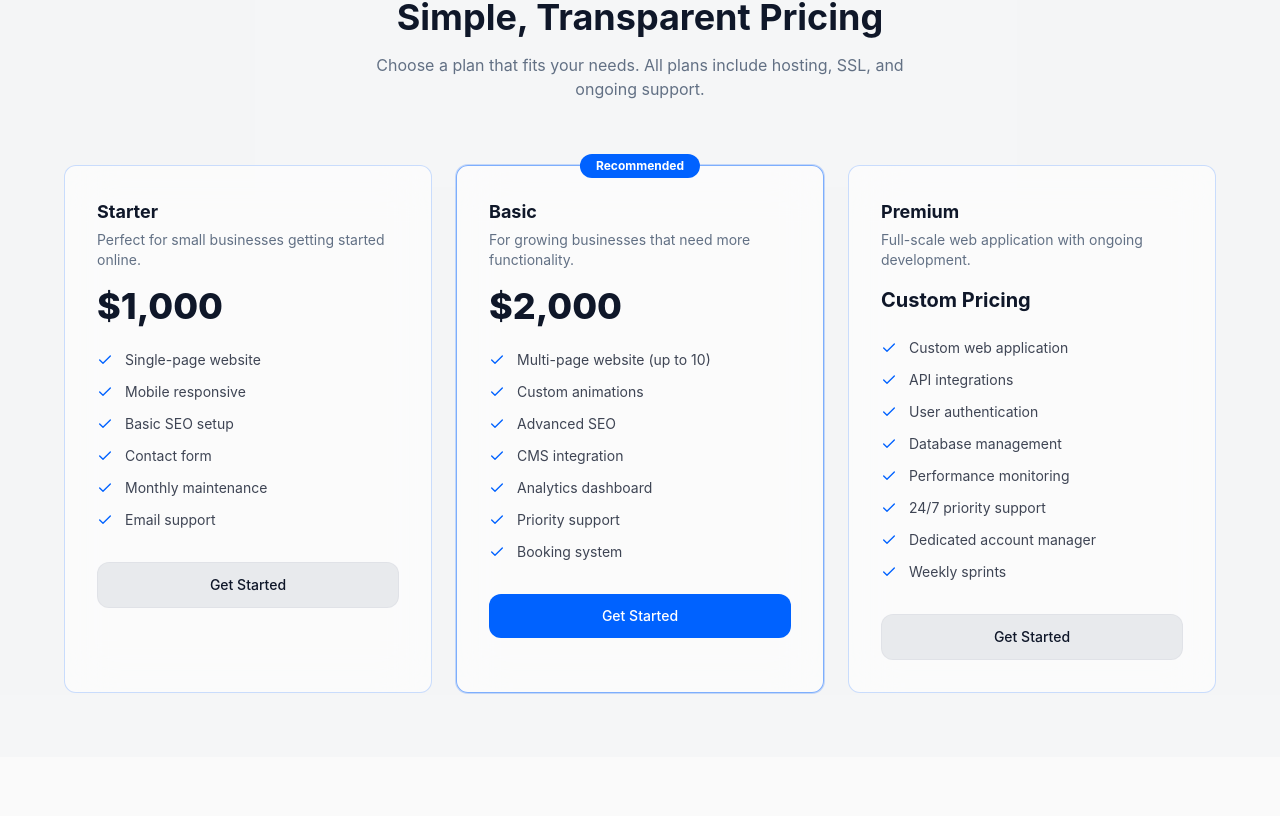
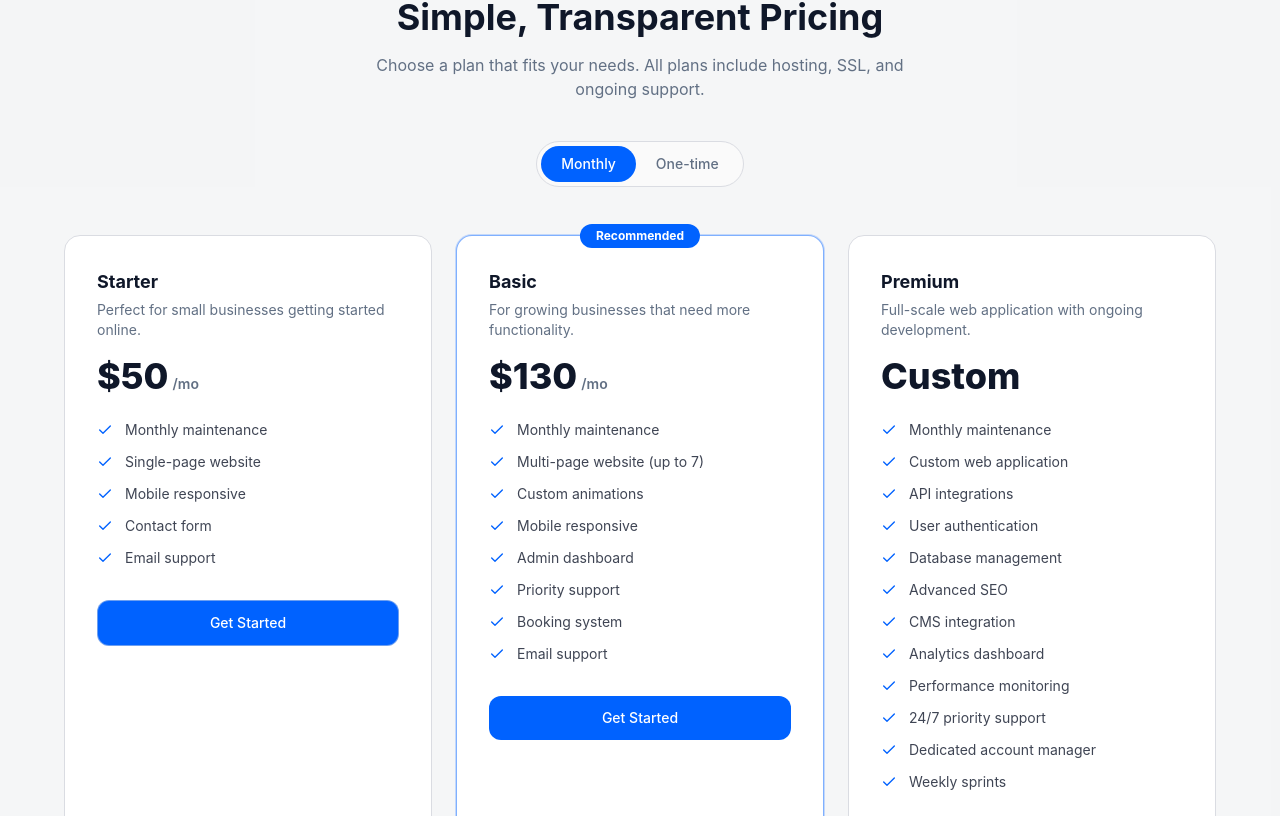
Before and after one commit to WW-AMO-TECH/AMO-TECH, a React (Vite) app: page / in a window 1280 px wide. Shown: the part 6164-6980 px from the top of the page. Built offline with nearby package versions, Linux system fonts and the light colour scheme.

Commit message:
32nd commit - Edited the pricing and contact form

```diff
--- a/index.html
+++ b/index.html
@@ -25,6 +25,7 @@
 
     <!-- Open Graph -->
     <meta property="og:title" content="Amo-Tech" />
+    <meta property="og:description" content="Building modern, performant websites" />
     <meta property="og:image" content="https://amo-tech.org/preview.png" />
     <meta property="og:url" content="https://amo-tech.org/" />
     <meta property="og:type" content="website" />
@@ -32,6 +33,7 @@
     <!-- Twitter -->
     <meta name="twitter:card" content="summary_large_image" />
     <meta name="twitter:title" content="Amo-Tech" />
+    <meta name="twitter:description" content="Building modern, performant websites" />
     <meta name="twitter:image" content="https://amo-tech.org/preview.png" />
   </head>
   <body>
--- a/src/components/Pricing.tsx
+++ b/src/components/Pricing.tsx
@@ -1,47 +1,52 @@
 import { motion, useInView } from "framer-motion";
-import { useRef } from "react";
+import { useRef, useState } from "react";
 import { Check } from "lucide-react";
+
+type Billing = "monthly" | "oneTime";
 
 const plans = [
   {
     name: "Starter",
-    price: "$1,000",
+    monthly: "$50",
+    oneTime: "$500",
     description: "Perfect for small businesses getting started online.",
     features: [
       "Single-page website",
       "Mobile responsive",
-      "Basic SEO setup",
       "Contact form",
-      "Monthly maintenance",
       "Email support",
     ],
     highlighted: false,
   },
   {
     name: "Basic",
-    price: "$2,000",
+    monthly: "$130",
+    oneTime: "$1,500",
     description: "For growing businesses that need more functionality.",
     features: [
-      "Multi-page website (up to 10)",
+      "Multi-page website (up to 7)",
       "Custom animations",
-      "Advanced SEO",
-      "CMS integration",
-      "Analytics dashboard",
+      "Mobile responsive",
+      "Admin dashboard",
       "Priority support",
       "Booking system",
+      "Email support",
     ],
     highlighted: true,
   },
   {
     name: "Premium",
-    text: "Custom Pricing",
-    // period: "/mo",
+    monthly: "Custom",
+    oneTime: "Custom",
     description: "Full-scale web application with ongoing development.",
     features: [
       "Custom web application",
       "API integrations",
       "User authentication",
       "Database management",
+      "Advanced SEO",
+      "CMS integration",
+      "Analytics dashboard",
       "Performance monitoring",
       "24/7 priority support",
       "Dedicated account manager",
@@ -51,9 +56,12 @@ const plans = [
   },
 ];
 
+const monthlyMaintenanceFeature = "Monthly maintenance";
+
 const Pricing = () => {
   const ref = useRef(null);
   const inView = useInView(ref, { once: true, margin: "-100px" });
+  const [billing, setBilling] = useState<Billing>("monthly");
 
   return (
     <section id="pricing" className="section-padding py-16 bg-secondary/30" ref={ref}>
@@ -62,26 +70,61 @@ const Pricing = () => {
           initial={{ opacity: 0, y: 20 }}
           animate={inView ? { opacity: 1, y: 0 } : {}}
           transition={{ duration: 0.5 }}
-          className="text-center mb-16"
+          className="text-center mb-10"
         >
-          <p className="text-primary font-mono text-sm font-medium mb-3 tracking-wider uppercase">Pricing</p>
+          <p className="text-primary font-mono text-sm font-medium mb-3 tracking-wider uppercase">
+            Pricing
+          </p>
           <h2 className="text-3xl md:text-4xl font-bold mb-4">Simple, Transparent Pricing</h2>
           <p className="text-muted-foreground max-w-xl mx-auto">
             Choose a plan that fits your needs. All plans include hosting, SSL, and ongoing support.
           </p>
         </motion.div>
 
+        <div className="flex justify-center mb-12">
+          <div className="inline-flex items-center rounded-full border border-border bg-background p-1">
+            <button
+              type="button"
+              onClick={() => setBilling("monthly")}
+              className={`px-5 py-2 rounded-full text-sm font-medium transition-all ${
+                billing === "monthly"
+                  ? "bg-primary text-primary-foreground"
+                  : "text-muted-foreground hover:text-foreground"
+              }`}
+            >
+              Monthly
+            </button>
+            <button
+              type="button"
+              onClick={() => setBilling("oneTime")}
+              className={`px-5 py-2 rounded-full text-sm font-medium transition-all ${
+                billing === "oneTime"
+                  ? "bg-primary text-primary-foreground"
+                  : "text-muted-foreground hover:text-foreground"
+              }`}
+            >
+              One-time
+            </button>
+          </div>
+        </div>
+
         <div className="grid md:grid-cols-3 gap-6">
-          {plans.map((plan, i) => (
+          {plans.map((plan, i) => {
+            const price = billing === "monthly" ? plan.monthly : plan.oneTime;
+            const isCustom = price === "Custom";
+            const displayFeatures = billing === "monthly"
+              ? [monthlyMaintenanceFeature, ...plan.features]
+              : plan.features;
+            return (
               <motion.div
                 key={plan.name}
                 initial={{ opacity: 0, y: 20 }}
                 animate={inView ? { opacity: 1, y: 0 } : {}}
                 transition={{ duration: 0.5, delay: i * 0.1 }}
-              className={`glass-card p-8 relative ${
+                className={`rounded-2xl border bg-card p-8 relative ${
                   plan.highlighted
                     ? "border-primary/50 ring-1 ring-primary/20"
-                  : "glow-border"
+                    : "border-border"
                 }`}
               >
                 {plan.highlighted && (
@@ -91,12 +134,16 @@ const Pricing = () => {
                 )}
                 <h3 className="text-lg font-bold mb-1">{plan.name}</h3>
                 <p className="text-muted-foreground text-sm mb-4">{plan.description}</p>
-              <p className=" text-xl font-bold mb-2">{plan.text}</p>
-              <div className="mb-6">
-                <span className="text-4xl font-extrabold">{plan.price}</span>
+                <div className="mb-6 flex items-baseline gap-1">
+                  <span className="text-4xl font-extrabold">{price}</span>
+                  {!isCustom && (
+                    <span className="text-muted-foreground text-sm font-semibold">
+                      {billing === "monthly" ? "/mo" : " one-time"}
+                    </span>
+                  )}
                 </div>
                 <ul className="space-y-3 mb-8">
-                {plan.features.map((feature) => (
+                  {displayFeatures.map((feature) => (
                     <li key={feature} className="flex items-start gap-3 text-sm">
                       <Check size={16} className="text-primary mt-0.5 shrink-0" />
                       <span className="text-foreground/80">{feature}</span>
@@ -108,13 +155,14 @@ const Pricing = () => {
                   className={`block text-center py-3 rounded-xl font-medium text-sm transition-all ${
                     plan.highlighted
                       ? "bg-primary text-primary-foreground hover:bg-primary/90"
-                    : "bg-secondary text-secondary-foreground border border-border/50 hover:bg-secondary/80"
+                      : "bg-primary text-primary-foreground border border-border/50 hover:bg-primary/80"
                   }`}
                 >
-                Get Started
+                  {isCustom ? "Contact Us" : "Get Started"}
                 </a>
               </motion.div>
-          ))}
+            );
+          })}
         </div>
       </div>
     </section>
--- a/src/pages/ContactPage.tsx
+++ b/src/pages/ContactPage.tsx
@@ -43,7 +43,7 @@ const ContactPage = () => {
     email: "",
     service: "",
     projectType: "",
-    budget: [1000, 5000] as [number, number],
+    price: "",
     message: "",
     heardFrom: "",
   });
@@ -70,7 +70,7 @@ const ContactPage = () => {
       email: formData.email,
       service: formData.service,
       project_type: formData.projectType,
-      budget: `$${formData.budget[0]} - $${formData.budget[1]}`,
+      price: formData.price,
       message: formData.message,
       heard_from: formData.heardFrom,
     };
@@ -94,7 +94,7 @@ const ContactPage = () => {
         email: "",
         service: "",
         projectType: "",
-        budget: [1000, 5000] as [number, number],
+        price: "",
         message: "",
         heardFrom: "",
       });
@@ -171,8 +171,6 @@ const ContactPage = () => {
               className="lg:col-span-3 glass-card p-8 border-2 border-primary glow-border space-y-5"
             >
               <fieldset disabled={loading} className="space-y-5">
-
-                {/* ALL YOUR ORIGINAL FORM CONTENT BELOW (UNCHANGED) */}
 
                 <div className="grid sm:grid-cols-1 gap-5">
                   <div>
@@ -260,30 +258,20 @@ const ContactPage = () => {
                   </div>
 
                   <div>
-                    <label className="text-sm font-medium mb-2 block">Budget</label>
+                    <label className="text-sm font-medium mb-2 block">Price</label>
+
                     <select
-                      name="budget"
-                      value={`${formData.budget[0]}-${formData.budget[1]}`}
-                      onChange={(e) => {
-                        const val = e.target.value;
-
-                        const map: Record<string, [number, number]> = {
-                          "1000-2000": [1000, 2000],
-                          "2000-5000": [2000, 5000],
-                          "5000-10000": [5000, 10000],
-                        };
-
-                        setFormData({
-                          ...formData,
-                          budget: map[val] || [1000, 5000],
-                        });
-                      }}
+                      name="price"
+                      value={formData.price}
+                      onChange={(e) => setFormData({ ...formData, price: e.target.value })}
                       className="w-full px-4 py-3 bg-muted border border-border/50 rounded-lg text-base focus:outline-none focus:ring-2 focus:ring-primary/50"
                     >
-                      <option value="">Select a budget</option>
-                      <option value="1000-2000">$1,000 - $2,000</option>
-                      <option value="2000-5000">$2,000 - $5,000</option>
-                      <option value="5000-10000">Over $5,000</option>
+                      <option value="">Select a project type</option>
+                      <option value="$50/mo">$50 /mo</option>
+                      <option value="$130/mo">$130 /mo</option>
+                      <option value="$500-one-time">$500 one-time</option>
+                      <option value="$1,500-one-time">$1,500 one-time</option>
+                      <option value="Custom">Custom</option>
                     </select>
                   </div>
 
```
Lines whose indentation alone changed are shown as unchanged.
